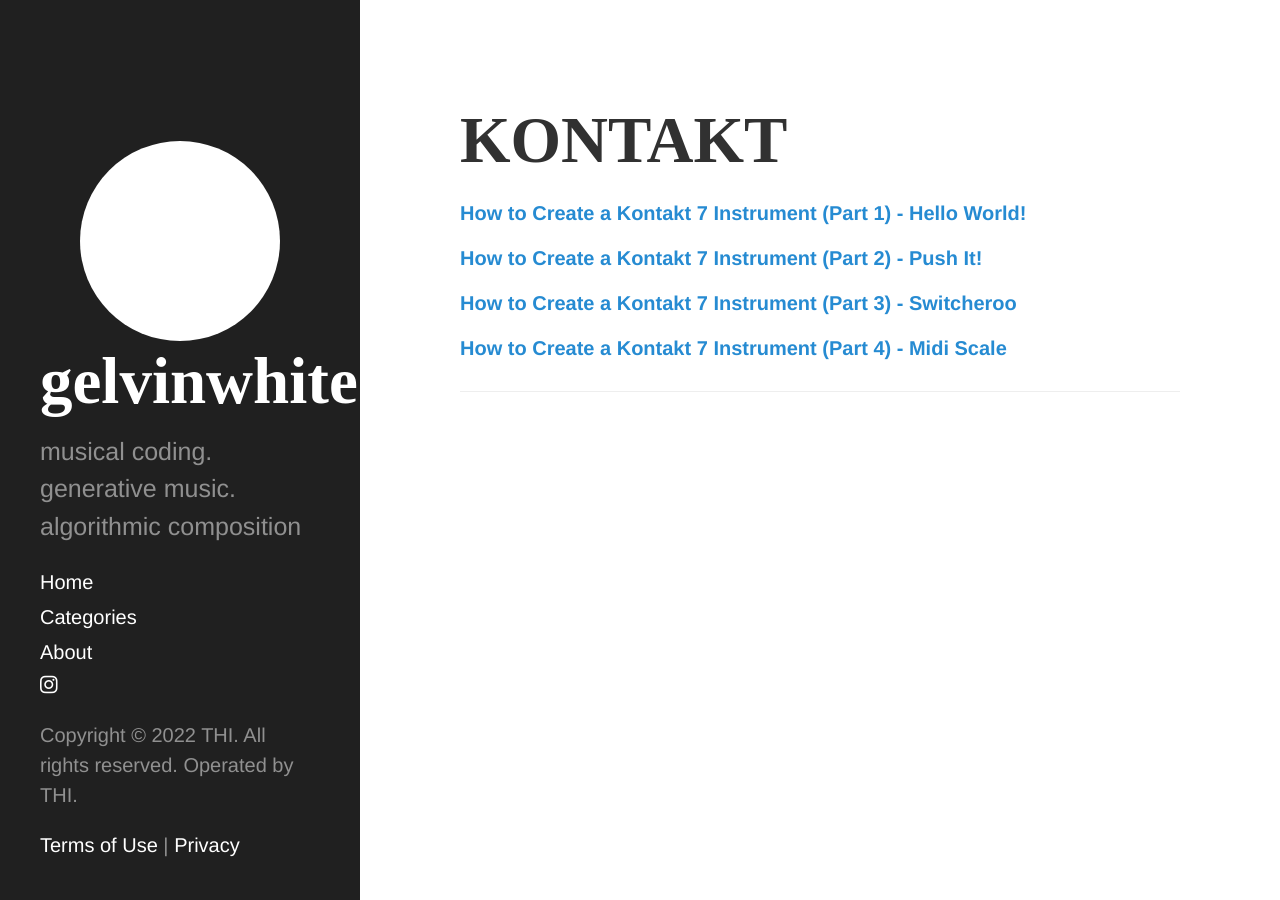
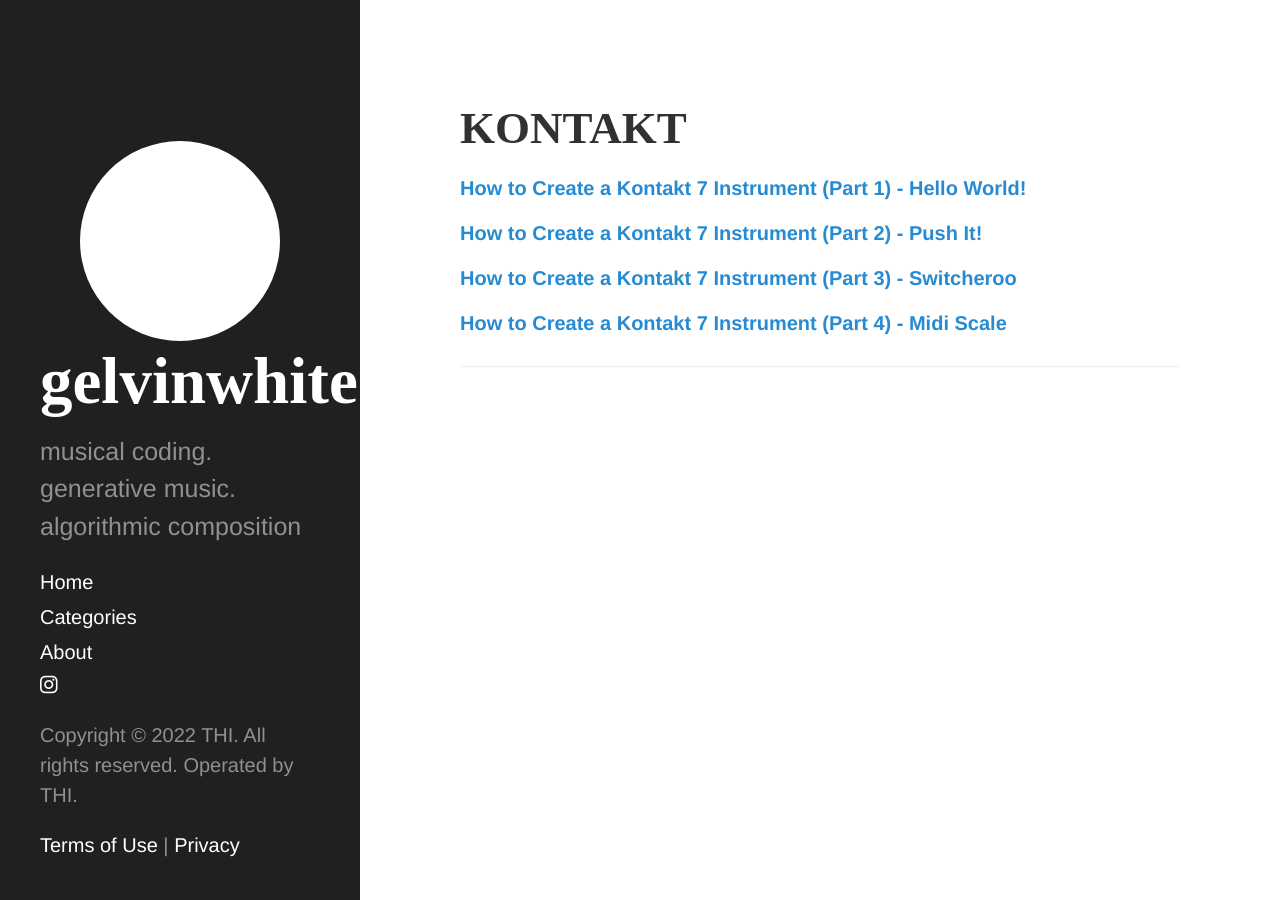
Before and after one commit to guyewhite/guyewhite.github.io, a Jekyll site: the page built from index.html, in a window 1280 px wide. Built offline with Jekyll 4.4.1, drawn with Linux system fonts in a browser that asks for light colours; nearby versions of some CDN libraries; some web fonts are replaced; the list of posts is cut into pages by our own code.

Commit message:
“fourth”

```diff
--- a/public/css/poole.css
+++ b/public/css/poole.css
@@ -92,13 +92,12 @@
 }
 h2 {
   margin-top: 1rem;
-  font-size: 3.25rem;
+  font-size: 2.25rem;
   font-family: 'East Sea Dokdo', cursive;
 }
 h3 {
-  margin-top: 1rem;
-  font-size: 3.25rem;
-  font-family: 'East Sea Dokdo', cursive;
+  margin-top: 1.5rem;
+  font-size: 1.25rem;
 }
 h4, h5, h6 {
   margin-top: 1rem;
```
Also changed, not shown: 2 other files.
